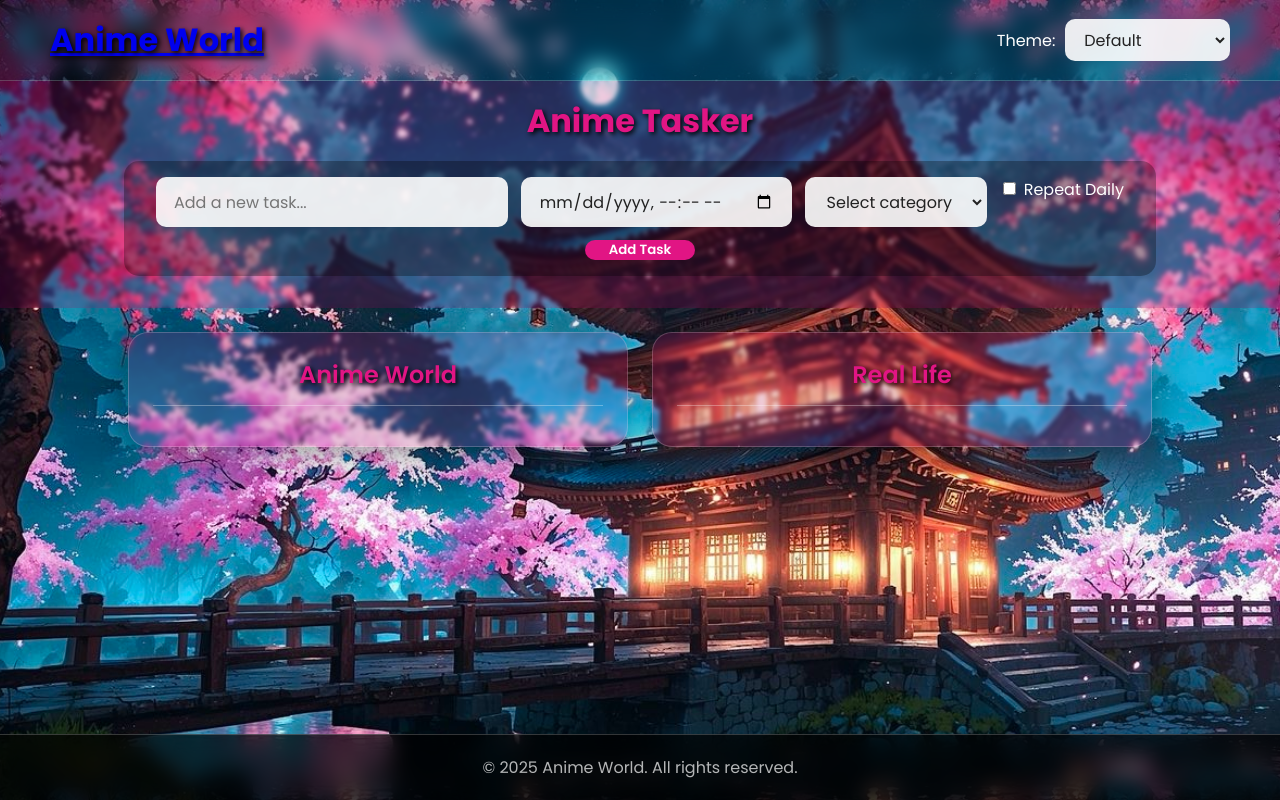
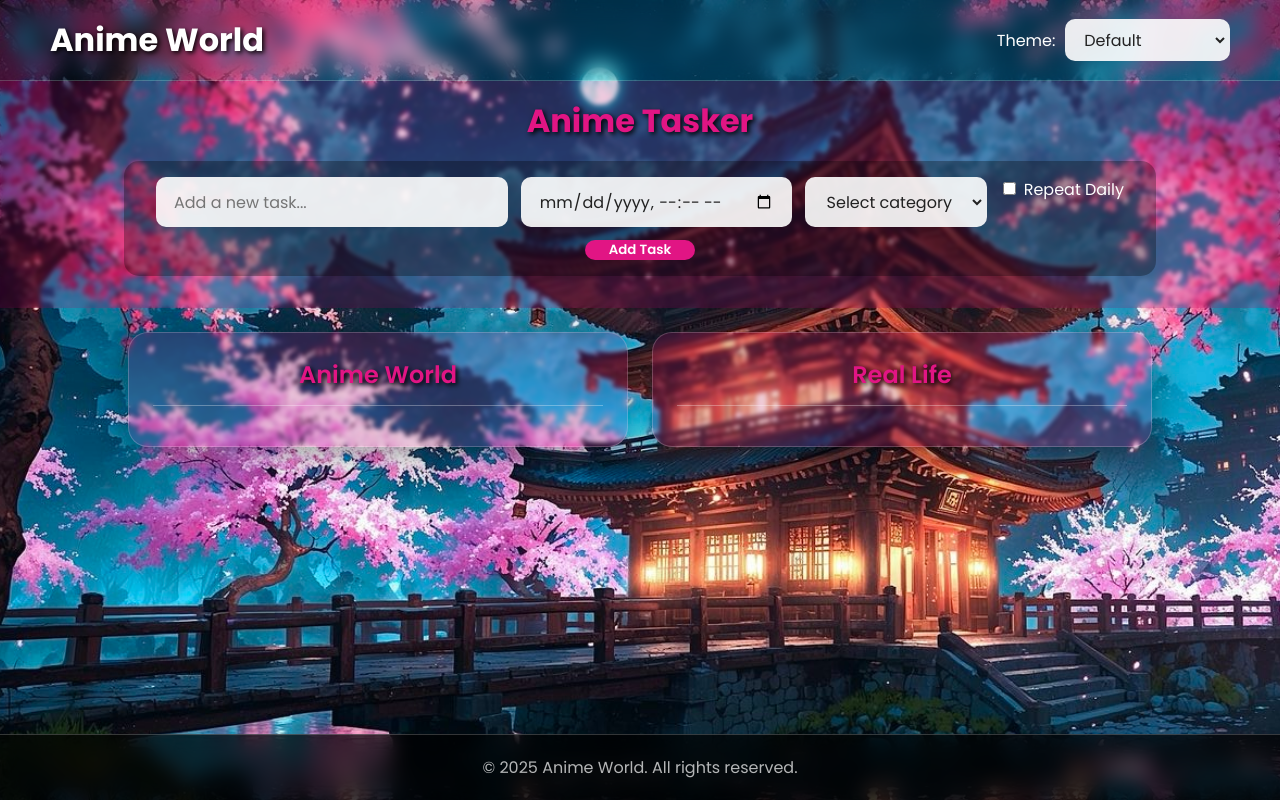
Before and after one commit to stacy4602/Task-Planner, a plain HTML site: page Anime_Tasker/task-planner.html in a window 1280 px wide. Drawn offline with Linux system fonts and the light colour scheme.

Commit message:
fixing header

```diff
--- a/Anime_Tasker/task-planner.css
+++ b/Anime_Tasker/task-planner.css
@@ -36,6 +36,15 @@ header.site-header {
   font-weight: 700;
   text-shadow: 2px 2px 5px #000;
 }
+.site-header h1 a {
+  color: white;
+  text-decoration: none;
+  transition: color 0.3s ease;
+}
+.site-header h1 a:hover {
+  color: var(--theme-color);
+}
+
 .template-select-wrap {
   display: flex;
   align-items: center;
```
